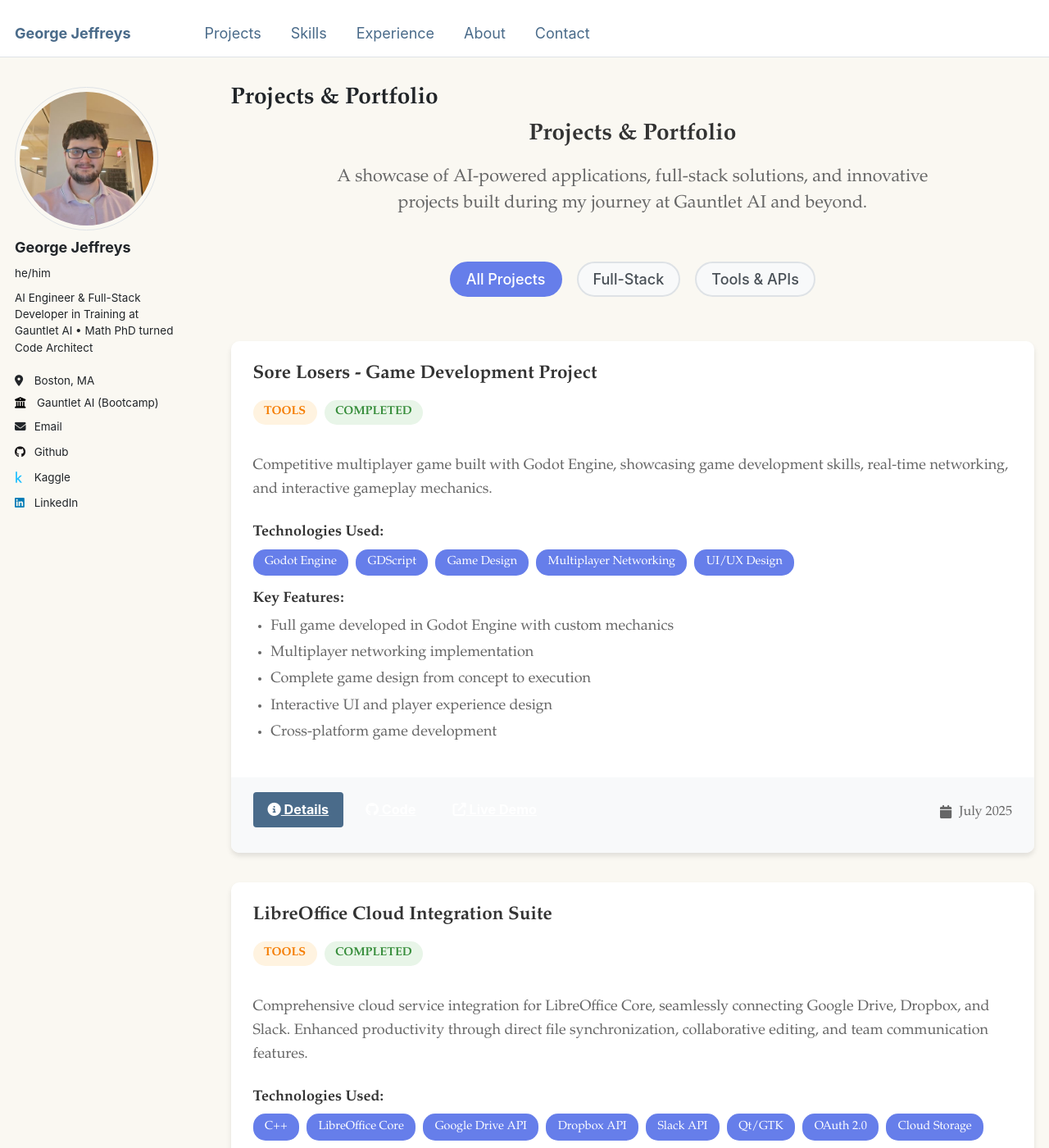
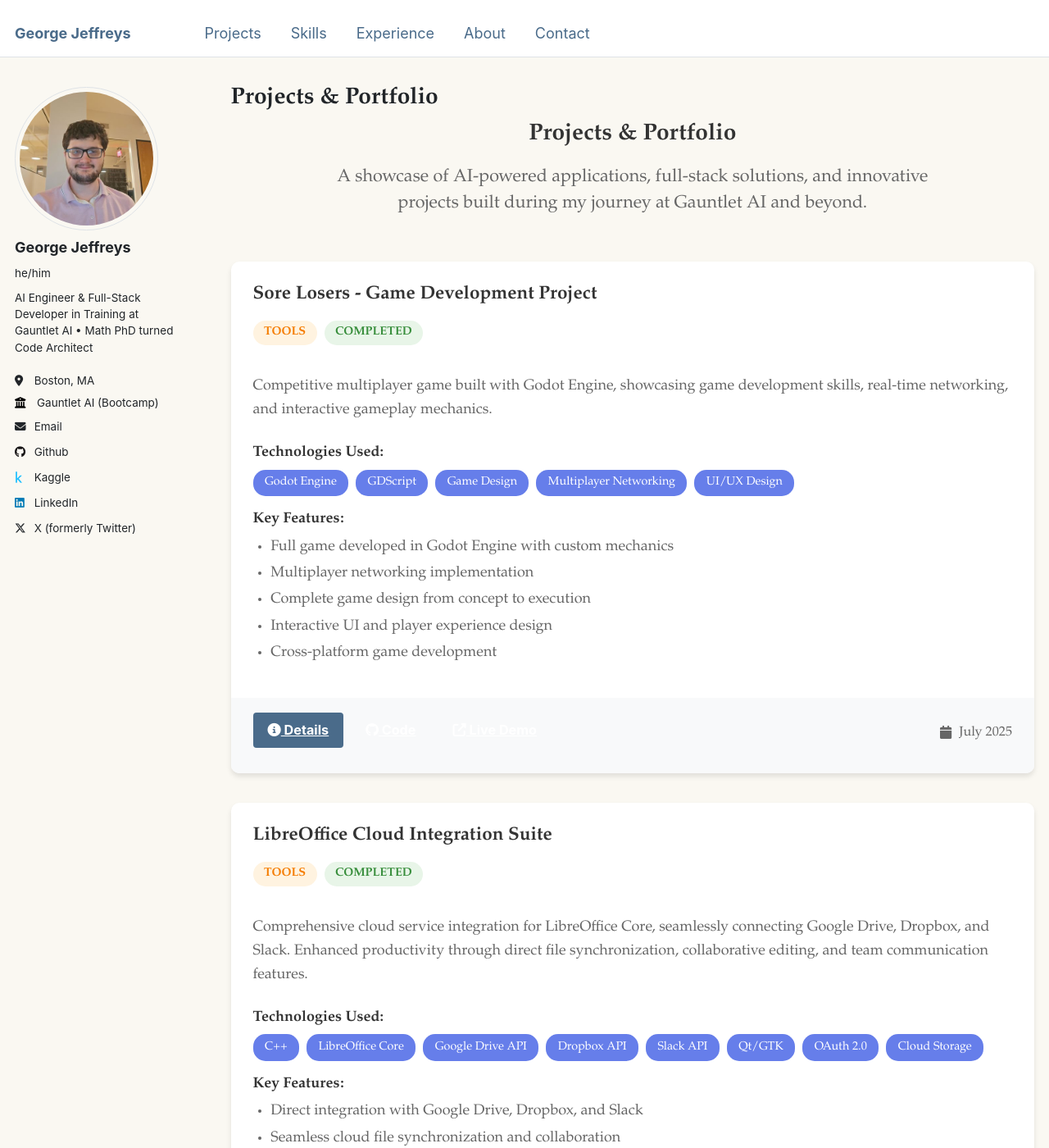
Before and after one commit to G-Jeffreys/G-Jeffreys.github.io, a Jekyll site: the page built from _pages/projects.html, in a window 1280 px wide and 1400 px high. Shown: the whole window at 82% size. Built offline with Jekyll 4.4.1, drawn with Linux system fonts in a browser that asks for light colours.

```diff
--- a/_config.yml
+++ b/_config.yml
@@ -65,7 +65,7 @@
   steam            : # Username
   telegram         : # URL
   tumblr           : # Username
-  twitter          : # Username for X / Twitter
+  twitter          : "GeJeffreys" # Username for X / Twitter
   vine             : # Username
   weibo            : # Username
   wikipedia        : # Username
--- a/_pages/projects.html
+++ b/_pages/projects.html
@@ -9,12 +9,6 @@
 <div class="projects-header">
   <h1>Projects & Portfolio</h1>
   <p>A showcase of AI-powered applications, full-stack solutions, and innovative projects built during my journey at Gauntlet AI and beyond.</p>
-</div>
-
-<div class="project-filters">
-  <button class="filter-btn active" data-filter="all">All Projects</button>
-  <button class="filter-btn" data-filter="fullstack">Full-Stack</button>
-  <button class="filter-btn" data-filter="tools">Tools & APIs</button>
 </div>
 
 <div class="projects-container">
@@ -141,32 +135,6 @@
   margin: 0 auto;
 }
 
-.project-filters {
-  display: flex;
-  justify-content: center;
-  margin-bottom: 3rem;
-  gap: 1rem;
-  flex-wrap: wrap;
-}
-
-.filter-btn {
-  background: #f8f9fa;
-  border: 2px solid #dee2e6;
-  color: #495057;
-  padding: 0.5rem 1rem;
-  border-radius: 25px;
-  cursor: pointer;
-  transition: all 0.3s ease;
-  font-weight: 500;
-}
-
-.filter-btn:hover,
-.filter-btn.active {
-  background: #667eea;
-  border-color: #667eea;
-  color: white;
-}
-
 .projects-container {
   display: grid;
   gap: 2rem;
@@ -174,10 +142,6 @@
 
 .project-item {
   transition: opacity 0.3s ease;
-}
-
-.project-item.hidden {
-  display: none;
 }
 
 .project-card {
@@ -410,30 +374,3 @@
   }
 }
 </style>
-
-<script>
-document.addEventListener('DOMContentLoaded', function() {
-  const filterBtns = document.querySelectorAll('.filter-btn');
-  const projectItems = document.querySelectorAll('.project-item');
-
-  filterBtns.forEach(btn => {
-    btn.addEventListener('click', function() {
-      const filter = this.getAttribute('data-filter');
-
-      // Update active button
-      filterBtns.forEach(b => b.classList.remove('active'));
-      this.classList.add('active');
-
-      // Filter projects
-      projectItems.forEach(item => {
-        const category = item.getAttribute('data-category');
-        if (filter === 'all' || category === filter) {
-          item.classList.remove('hidden');
-        } else {
-          item.classList.add('hidden');
-        }
-      });
-    });
-  });
-});
-</script>
```
Also changed, not shown: _pages/experience.md (+3 -3 lines), _projects/libreoffice-overhaul.md (+5 -1 lines), _projects/sore-losers.md (+5 -1 lines), _projects/wordwise.md (+5 -1 lines).
